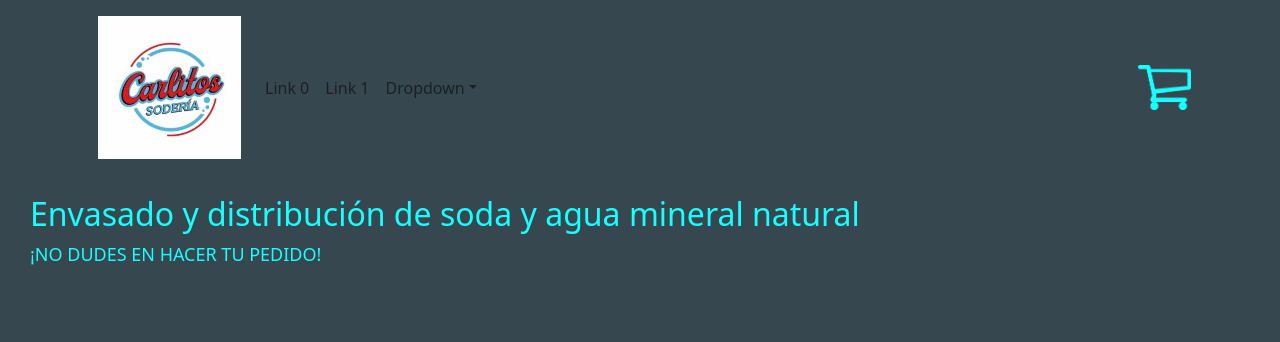
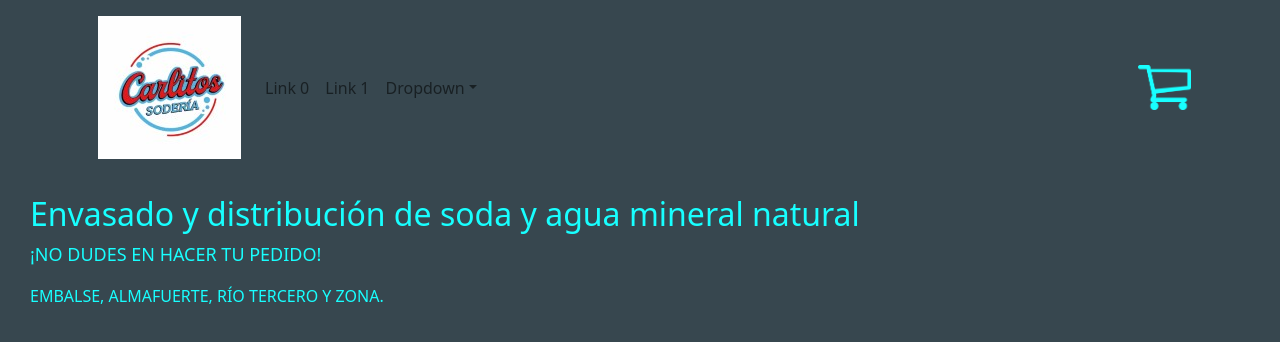
Before and after one commit to joaquinn124/footballbootcompany, a React (Create React App) app: page / in a window 1280 px wide. Shown: the top 342 px of the page. Built offline with nearby package versions, Linux system fonts and the light colour scheme.

Commit message:
desafio 3

```diff
--- a/src/components/ItemListContainer/ItemListContainer.css
+++ b/src/components/ItemListContainer/ItemListContainer.css
@@ -7,3 +7,7 @@
 .subtitle {
     font-size: 18px;
 }
+
+.subtitle2 {
+    font-size: 16px;
+}
--- a/src/components/ItemListContainer/ItemListContainer.jsx
+++ b/src/components/ItemListContainer/ItemListContainer.jsx
@@ -5,6 +5,7 @@ export default function ItemListContainter () {
         <div className='containterBody'>
             <h2>Envasado y distribución de soda y agua mineral natural</h2>
             <p className='subtitle'>¡NO DUDES EN HACER TU PEDIDO!</p>
+            <p className='subtitle2'>EMBALSE, ALMAFUERTE, RÍO TERCERO Y ZONA.</p>
         </div>
 
     )
```
